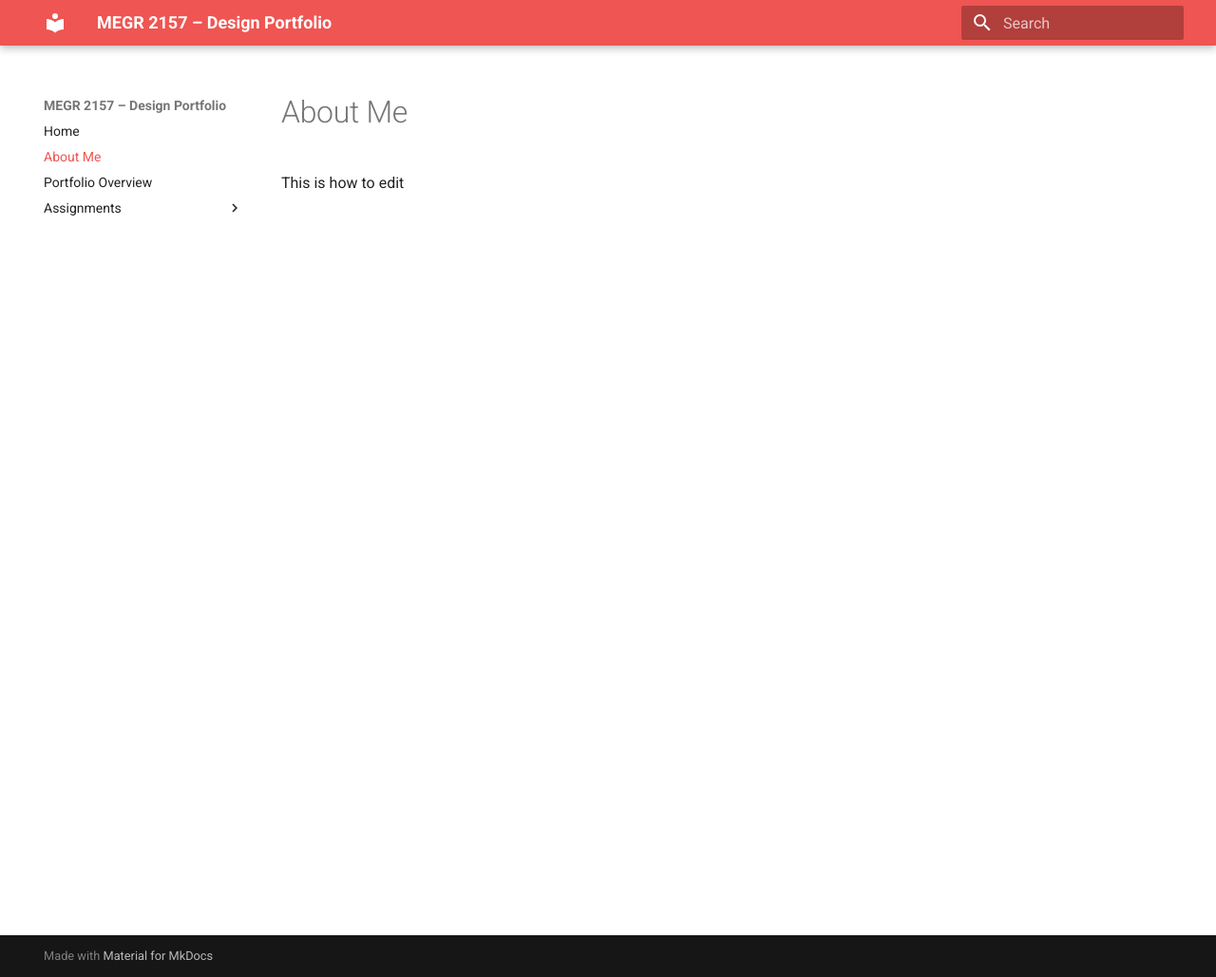
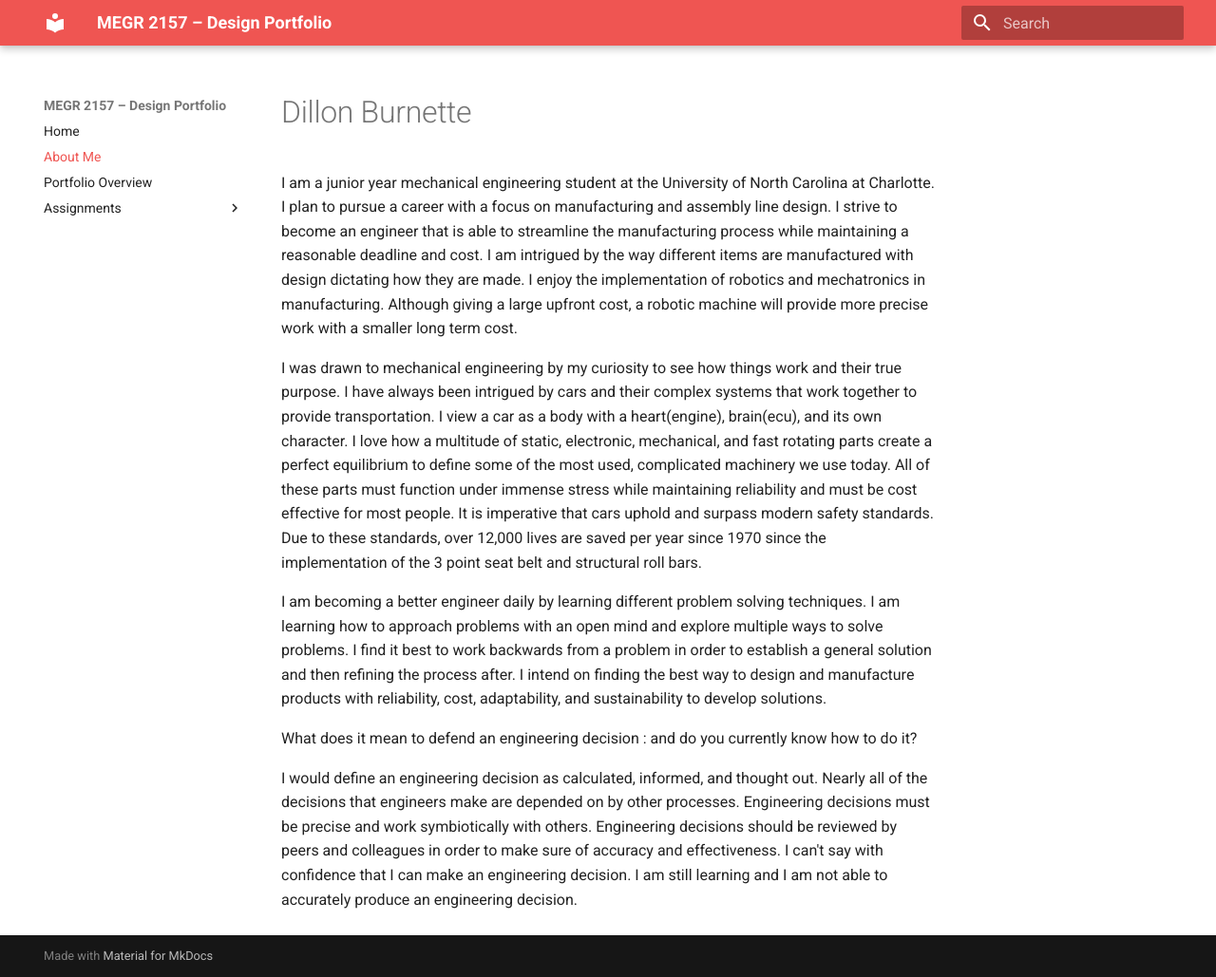
Before and after one commit to DillonB042106/megr2157-portfolio, an MkDocs documentation site: the page built from docs/aboutme/index.md, in a window 1280 px wide and 1029 px high. Shown: the whole window at 95% size. Built offline with MkDocs 1.6.1 and Material for MkDocs 9.7.7, drawn with Linux system fonts in a browser that asks for light colours.

Commit message:
Update 'About Me' section with detailed background
Expanded personal introduction and engineering philosophy.

```diff
--- a/docs/aboutme/index.md
+++ b/docs/aboutme/index.md
@@ -1,2 +1,11 @@
-#About Me
-This is how to edit
+
+# Dillon Burnette
+I am a junior year mechanical engineering student at the University of North Carolina at Charlotte. I plan to pursue a career with a focus on manufacturing and assembly line design. I strive to become an engineer that is able to streamline the manufacturing process while maintaining a reasonable deadline and cost. I am intrigued by the way different items are manufactured with design dictating how they are made. I enjoy the implementation of robotics and mechatronics in manufacturing. Although giving a large upfront cost, a robotic machine will provide more precise work with a smaller long term cost.
+
+ I was drawn to mechanical engineering by my curiosity to see how things work and their true purpose. I have always been intrigued by cars and their complex systems that work together to provide transportation. I view a car as a body with a heart(engine), brain(ecu), and its own character. I love how a multitude of static, electronic, mechanical, and fast rotating parts create a perfect equilibrium to define some of the most used, complicated machinery we use today. All of these parts must function under immense stress while maintaining reliability and must be cost effective for most people. It is imperative that cars uphold and surpass modern safety standards. Due to these standards, over 12,000 lives are saved per year since 1970 since the implementation of the 3 point seat belt and structural roll bars.
+
+I am becoming a better engineer daily by learning different problem solving techniques. I am learning how to approach problems with an open mind and explore multiple ways to solve problems. I find it best to work backwards from a problem in order to establish a general solution and then refining the process after. I intend on finding the best way to design and manufacture products with reliability, cost, adaptability, and sustainability to develop solutions.
+
+What does it mean to defend an engineering decision : and do you currently know how to do it?
+
+I would define an engineering decision as calculated, informed, and thought out. Nearly all of the decisions that engineers make are depended on by other processes. Engineering decisions must be precise and work symbiotically with others. Engineering decisions should be reviewed by peers and colleagues in order to make sure of accuracy and effectiveness. I can't say with confidence that I can make an engineering decision. I am still learning and I am not able to accurately produce an engineering decision.
```
